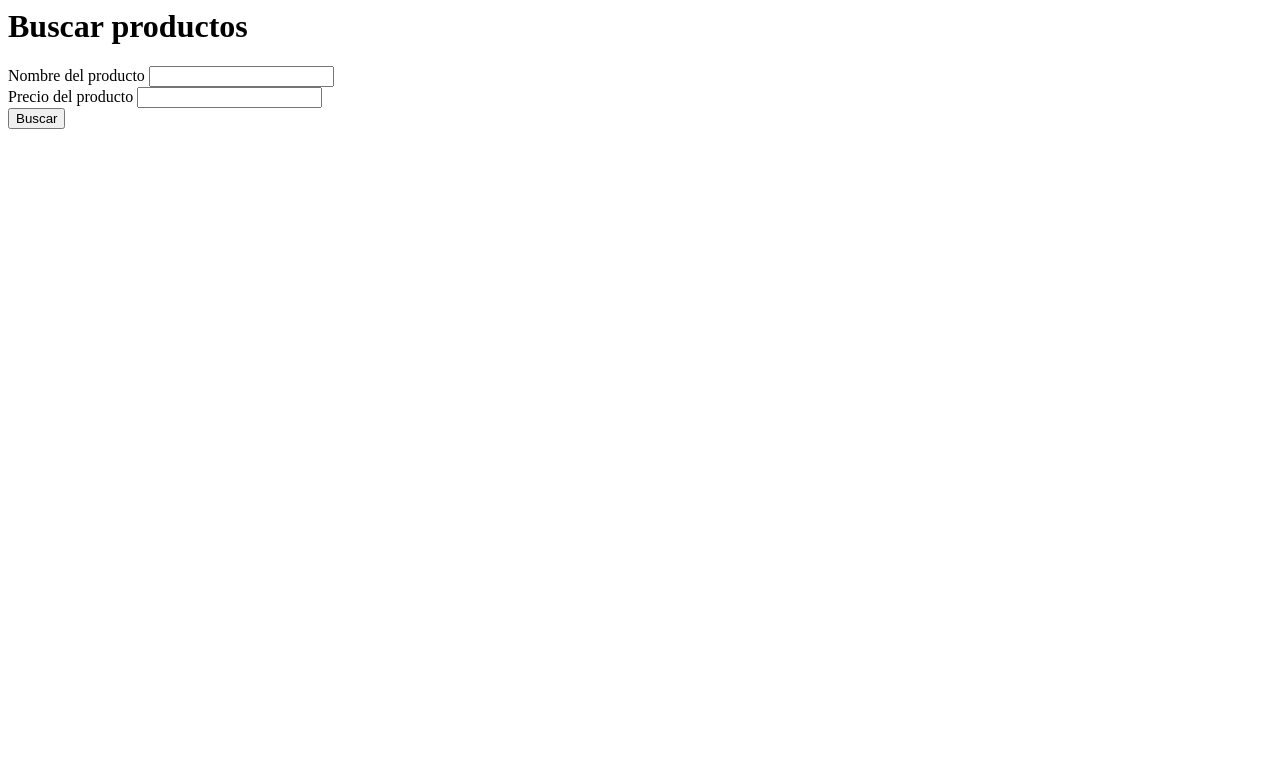
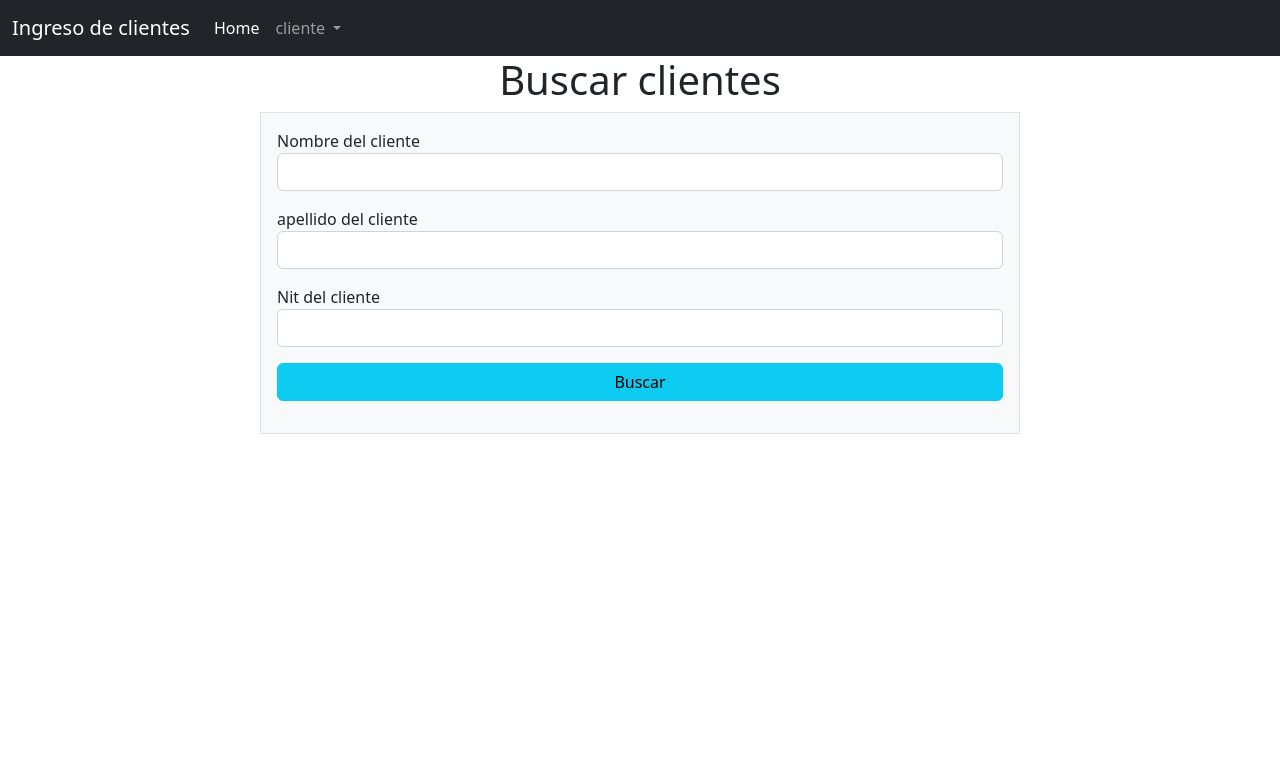
Before and after one commit to sergio-br0/CRUD_Clientes, a PHP site: page /buscar.php in a window 1280 px wide. Shown: the top 783 px of the page. Run offline with PHP 8.4, Linux system fonts and the light colour scheme.

Commit message:
creacion de archivo buscar, index y modificar.

```diff
--- a/includes/footer.php
+++ b/includes/footer.php
@@ -0,0 +1,3 @@
+<script src="https://cdn.jsdelivr.net/npm/bootstrap@5.3.0-alpha3/dist/js/bootstrap.bundle.min.js" integrity="sha384-ENjdO4Dr2bkBIFxQpeoTz1HIcje39Wm4jDKdf19U8gI4ddQ3GYNS7NTKfAdVQSZe" crossorigin="anonymous"></script>
+</body>
+</html>
--- a/includes/header.php
+++ b/includes/header.php
@@ -0,0 +1,17 @@
+<!DOCTYPE html>
+<html lang="es">
+<head>
+    <meta charset="UTF-8">
+    <meta http-equiv="X-UA-Compatible" content="IE=edge">
+    <meta name="viewport" content="width=device-width, initial-scale=1.0">
+    <link href="https://cdn.jsdelivr.net/npm/bootstrap@5.2.3/dist/css/bootstrap.min.css" rel="stylesheet" integrity="sha384-rbsA2VBKQhggwzxH7pPCaAqO46MgnOM80zW1RWuH61DGLwZJEdK2Kadq2F9CUG65" crossorigin="anonymous">
+    <style>
+        body{
+            /* background-image: url('/crudphp18may2023/assets/images/fondo.jpg') !important;
+            background-size:cover; */
+
+        }
+    </style>
+    <title>clientes</title>
+</head>
+<body>
--- a/includes/navbar.php
+++ b/includes/navbar.php
@@ -0,0 +1,29 @@
+<nav class="navbar navbar-dark navbar-expand-lg bg-dark">
+    <div class="container-fluid">
+        <button class="navbar-toggler" type="button" data-bs-toggle="collapse" data-bs-target="#navbarTogglerDemo01" aria-controls="navbarTogglerDemo01" aria-expanded="false" aria-label="Toggle navigation">
+            <span class="navbar-toggler-icon"></span>
+        </button>
+        <div class="collapse navbar-collapse" id="navbarTogglerDemo01">
+            <a class="navbar-brand" href="#">Ingreso de clientes</a>
+            <ul class="navbar-nav me-auto mb-2 mb-lg-0">
+                <li class="nav-item">
+                    <a class="nav-link active" aria-current="page" href="#">Home</a>
+                </li>
+                <li class="nav-item dropdown">
+                    <a class="nav-link dropdown-toggle" href="#" role="button" data-bs-toggle="dropdown" aria-expanded="false">
+                        cliente
+                    </a>
+                    <ul class="dropdown-menu bg-dark">
+                        <li class="nav-item">
+                            <a class="nav-link" href="/CRUD_Clientes/vistas/productos/index.php">ingresar cliente</a>
+                        </li>
+                        <li class="nav-item">
+                            <a class="nav-link" href="/CRUD_Clientes/vistas/productos/buscar.php">buscar cliente</a>
+                        </li>
+                    </ul>
+                </li>
+
+            </ul>
+        </div>
+    </div>
+</nav>
--- a/vistas/cliente/buscar.php
+++ b/vistas/cliente/buscar.php
@@ -2,19 +2,25 @@
 <?php include_once '../../includes/header.php'?>
 <?php include_once '../../includes/navbar.php'?>
     <div class="container">
-        <h1 class="text-center">Buscar productos</h1>
+        <h1 class="text-center">Buscar clientes</h1>
         <div class="row justify-content-center">
-            <form action="/crudphp18may2023/controladores/productos/buscar.php" method="GET" class="col-lg-8 border bg-light p-3">
+            <form action="/CRUD_Clientes/controladores/cliente/buscar.php" method="GET" class="col-lg-8 border bg-light p-3">
                 <div class="row mb-3">
                     <div class="col">
-                        <label for="producto_nombre">Nombre del producto</label>
-                        <input type="text" name="producto_nombre" id="producto_nombre" class="form-control">
+                        <label for="cliente_nombre">Nombre del cliente</label>
+                        <input type="text" name="cliente_nombre" id="cliente_nombre" class="form-control">
                     </div>
                 </div>
                 <div class="row mb-3">
                     <div class="col">
-                        <label for="producto_precio">Precio del producto</label>
-                        <input type="number" step="0.01" min="0" name="producto_precio" id="producto_precio" class="form-control">
+                        <label for="cliente_apellido">apellido del cliente</label>
+                        <input type="text" name="cliente_apellido" id="cliente_apellido" class="form-control">
+                    </div>
+                </div>
+                <div class="row mb-3">
+                    <div class="col">
+                        <label for="cliente_nit">Nit del cliente</label>
+                        <input type="number" min="0" name="cliente_nit" id="cliente_nit" class="form-control">
                     </div>
                 </div>
                 <div class="row mb-3">
```
Also changed, not shown: vistas/cliente/index.php (+13 -7 lines), vistas/cliente/modificar.php (+10 -4 lines).
